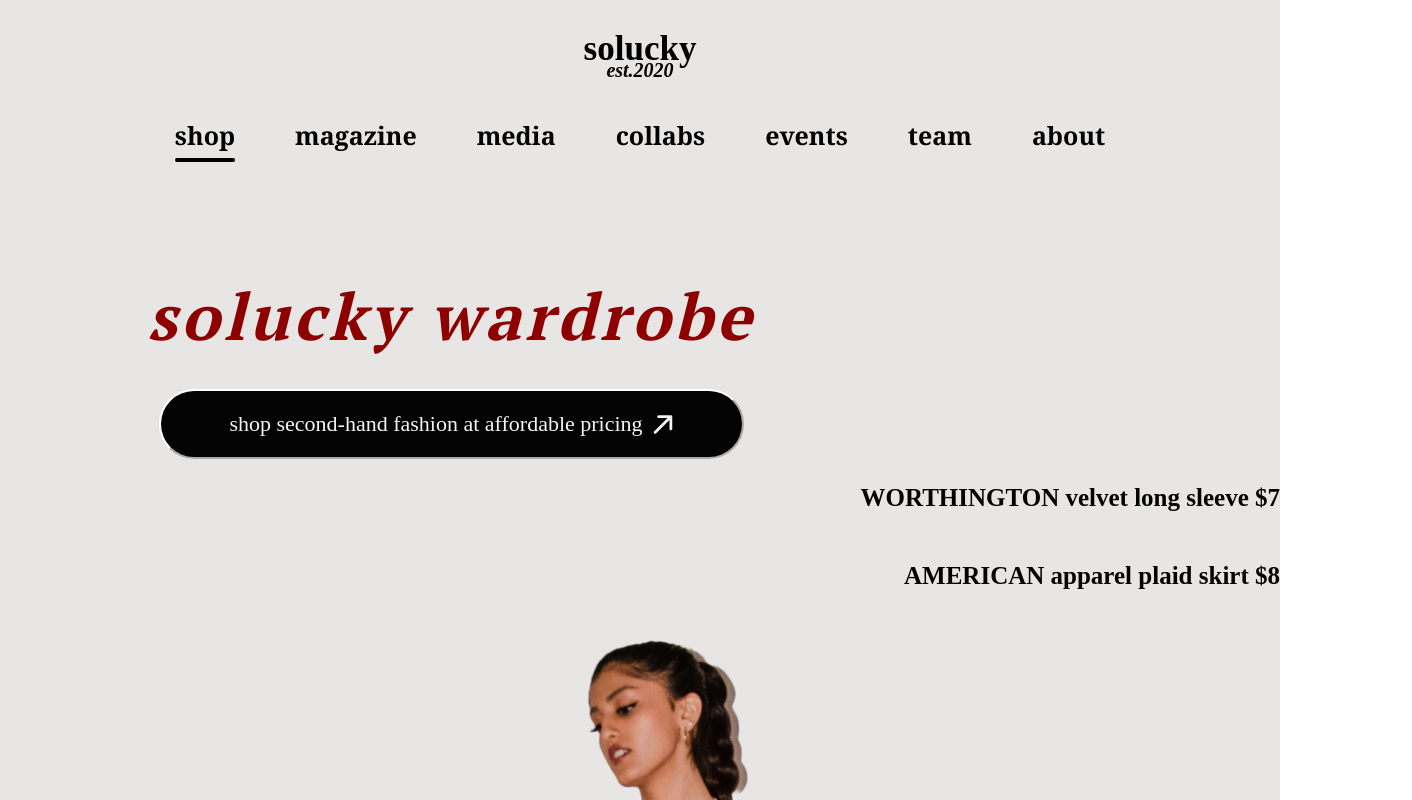
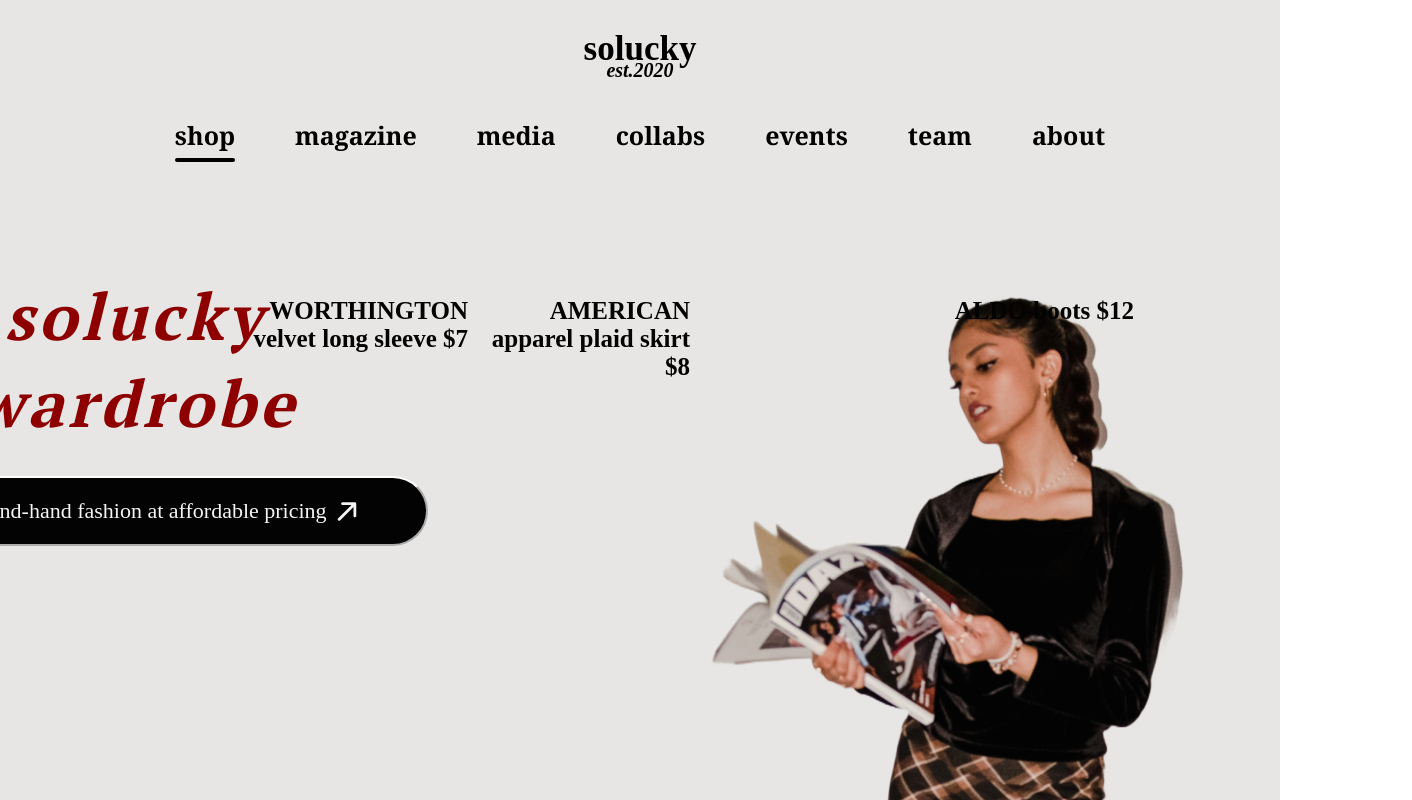
Before and after one commit to shaynatrivedi/solucky, a React (Create React App) app in the folder solucky-react-app/: page /shop in a window 1280 px wide. Shown: the top 800 px of the page, 1412 px wide, since content can reach past the window. Built offline with nearby package versions, Linux system fonts and the light colour scheme; a web font is replaced by a local one.

Commit message:
create new grid format with boxes of 222px

```diff
--- a/solucky-react-app/src/components/Shop.css
+++ b/solucky-react-app/src/components/Shop.css
@@ -11,6 +11,8 @@
     max-width: 700px;
     align-items: center;
     gap: 30px;
+    grid-row: 1 / 1;
+    grid-column: 1 / 1
 }
 
 .shop-link-title{
@@ -68,4 +70,30 @@
     height: 1345px;
     padding-left: 101px;
     padding-top: 272px;
+
+    display: grid;
+
+    grid-template-columns: 222px 222px 222px 222px 222px 223px;
+    grid-template-rows: 222px 222px 222px 222px 222px 223px;
 }
+
+.label-1 {
+    grid-row: 1 / 4;
+    grid-column: 1 /5;
+}
+
+.label-2 {
+    grid-row: 2 / 4;
+    grid-column: 2 /5;
+}
+
+.label-3 {
+    grid-row: 5 / 1;
+    grid-column: 5 /5;
+}
+
+.cutout-image{
+    grid-row: 1 / 3;
+    grid-column: 4 /5;
+    max-width: 100%;
+}
```
